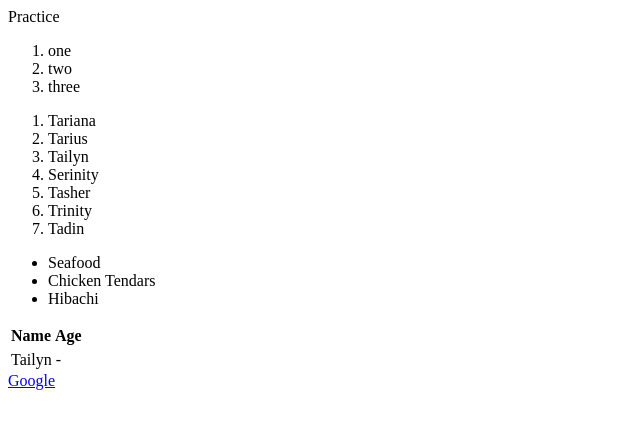
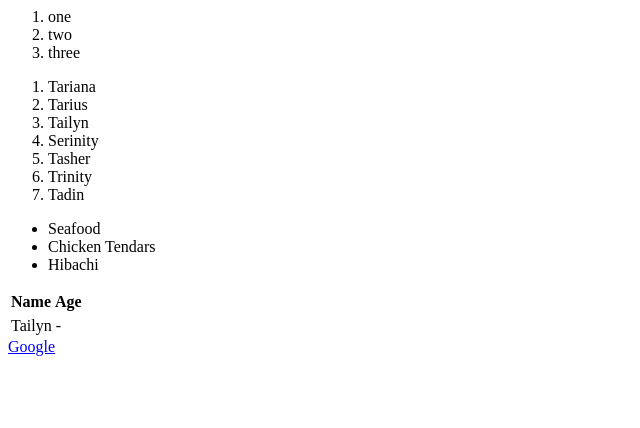
Before and after one commit to tailynm0427/Practice, a plain HTML site: page index.html in a window 1280 px wide. Shown: the whole page, without its empty margins (0-640 px from the left). Drawn offline with Linux system fonts and the light colour scheme.

Commit message:
Update index.html

```diff
--- a/index.html
+++ b/index.html
@@ -1,5 +1,4 @@
 <head>
-   Practice
    <link rel="stylesheet" href="styles.css">
 </head>
 <ol>
```
